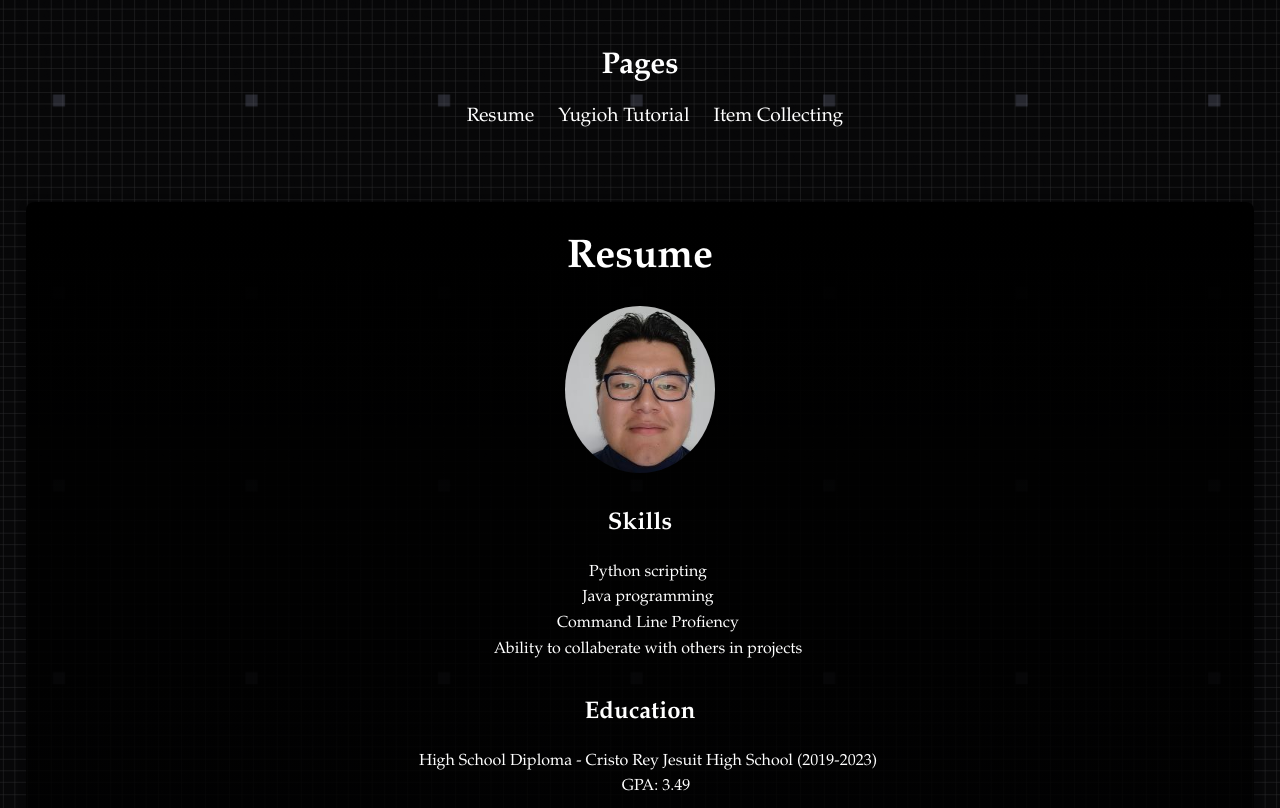
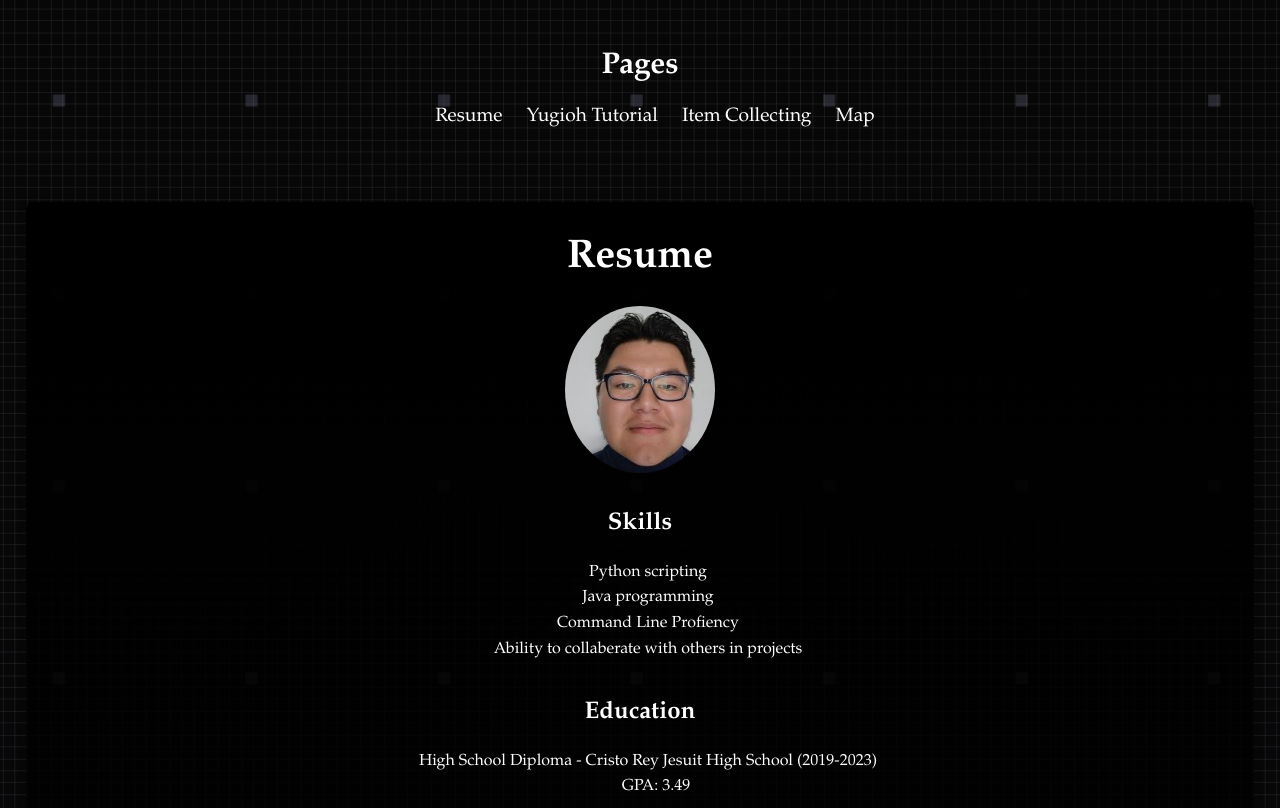
Before and after one commit to Lzetina/webdev_project3, a plain HTML site: page index.html in a window 1280 px wide. Shown: the top 808 px of the page. Drawn offline with Linux system fonts and the light colour scheme.

Commit message:
Added a link towards maps.html

```diff
--- a/index.html
+++ b/index.html
@@ -14,6 +14,7 @@
           <li><a href="index.html">Resume</a></li>
           <li><a href="yugioh_tutorial.html">Yugioh Tutorial</a></li>
           <li><a href="collection.html">Item Collecting</a></li>
+          <li><a href="maps.html">Map</a></li>
         </ul>
       </nav>
   </header>
```
